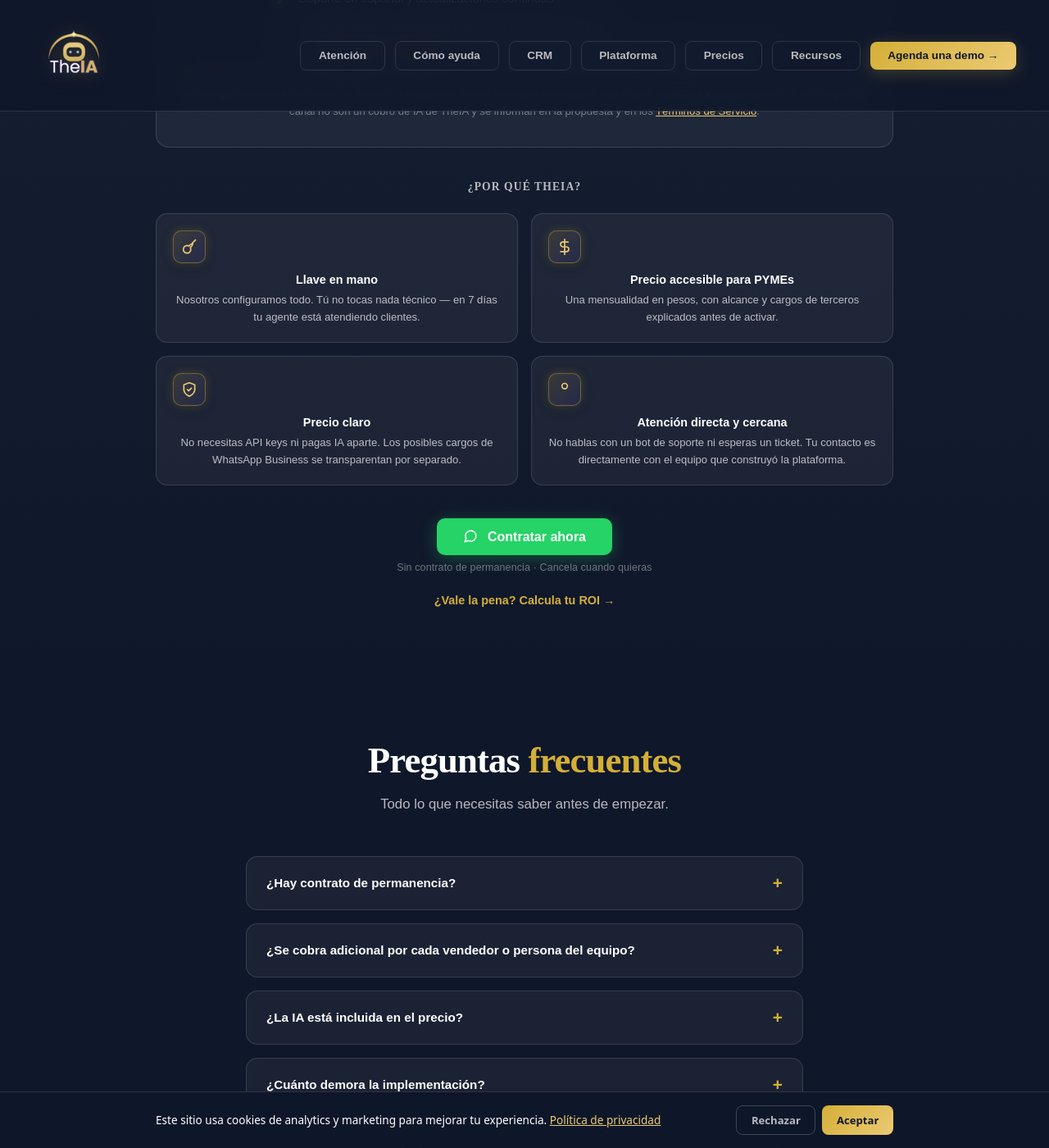
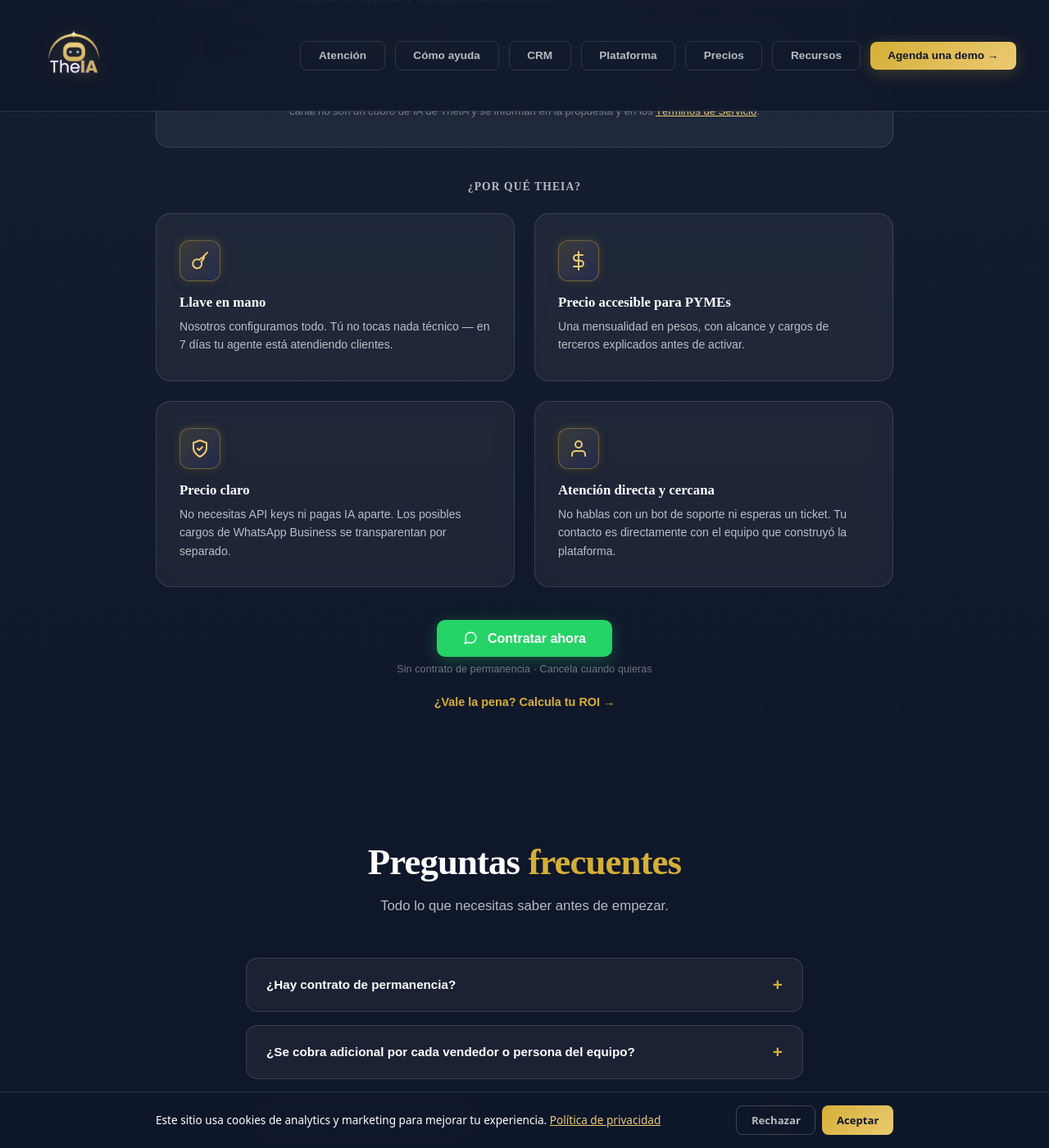
Before and after one commit to rodmera/theia-landing, a Jekyll site: the page precios.html, which Jekyll copies as it is, in a window 1280 px wide and 1400 px high, scrolled down 1119 px. Shown: the whole window at 82% size. Built offline with Jekyll 4.4.1, drawn with Linux system fonts in a browser that asks for light colours; a script that is not in the unit is left out.

Commit message:
fix(precios): reconstruir cards '¿Por qué TheIA?' con el sistema de diseño
La sección usaba divs con estilos inline ad-hoc (icono 40px, títulos
sans-serif, sin glass-card) que no seguían el patrón canónico del sitio.
Se reconstruyen con .glass-card, .piece-icon-wrap de 50px y títulos
Merriweather alineados a la izquierda con alturas uniformes. Se agrega
test de contrato test_cards_glass_tipografia_consistente que valida
icono 50px, Merriweather y tamaños de título uniformes por grid (con
contrafactual verificado).

```diff
--- a/precios.html
+++ b/precios.html
@@ -218,6 +218,21 @@
       justify-content: center;
       margin-bottom: 1rem;
       box-shadow: 0 4px 16px rgba(0, 0, 0, 0.2), 0 0 12px var(--gold-glow);
+    }
+
+    .glass-card {
+      background: var(--glass);
+      border: 1px solid var(--glass-border);
+      border-radius: 18px;
+      padding: 2rem 1.75rem;
+      backdrop-filter: blur(10px);
+      transition: all 0.25s ease;
+    }
+
+    .glass-card:hover {
+      border-color: var(--glass-border-gold);
+      transform: translateY(-4px);
+      box-shadow: 0 20px 48px rgba(0, 0, 0, 0.3), 0 0 20px var(--gold-glow);
     }
 
     .price-tagline {
@@ -472,35 +487,37 @@
 
       <div class="why-theia reveal" style="max-width:900px; margin:0 auto 2.5rem;">
         <h3 style="font-family:'Merriweather',serif; font-size:0.85rem; font-weight:700; color:var(--text-sub); margin-bottom:1.5rem; text-transform:uppercase; letter-spacing:0.08em; text-align:center;">¿Por qué TheIA?</h3>
-        <div style="display:grid; grid-template-columns:1fr 1fr; gap:1rem;">
-          <div style="background:var(--glass); border:1px solid var(--glass-border); border-radius:14px; padding:1.25rem;">
-            <div class="piece-icon-wrap" style="width:40px;height:40px;border-radius:10px;margin-bottom:0.75rem;">
-              <svg xmlns="http://www.w3.org/2000/svg" width="20" height="20" viewBox="0 0 24 24" fill="none" stroke="var(--gold-light)" stroke-width="2" stroke-linecap="round" stroke-linejoin="round"><path d="m21 2-2 2m-1.5 1.5L16 7v3.5l-2.5 2.5a5.5 5.5 0 1 1-2.12-2.12L13.88 8.38H17V6l1.5-1.5"/></svg>
+        <div style="display:grid; grid-template-columns:1fr 1fr; gap:1.5rem; align-items:stretch;">
+          <div class="glass-card" style="display:flex; flex-direction:column;">
+            <div class="piece-icon-wrap">
+              <svg xmlns="http://www.w3.org/2000/svg" width="24" height="24" viewBox="0 0 24 24" fill="none" stroke="var(--gold-light)" stroke-width="2" stroke-linecap="round" stroke-linejoin="round"><path d="m21 2-2 2m-1.5 1.5L16 7v3.5l-2.5 2.5a5.5 5.5 0 1 1-2.12-2.12L13.88 8.38H17V6l1.5-1.5"/></svg>
             </div>
-            <div style="font-weight:700; font-size:0.9rem; margin-bottom:0.4rem;">Llave en mano</div>
-            <p style="font-size:0.82rem; color:var(--text-sub); line-height:1.6;">Nosotros configuramos todo. Tú no tocas nada técnico — en 7 días tu agente está atendiendo clientes.</p>
+            <h3 style="font-family:'Merriweather',serif; font-size:1.05rem; font-weight:700; color:var(--text); margin-bottom:0.5rem; text-align:left;">Llave en mano</h3>
+            <p style="font-size:0.88rem; color:var(--text-sub); line-height:1.6; flex:1; text-align:left;">Nosotros configuramos todo. Tú no tocas nada técnico — en 7 días tu agente está atendiendo clientes.</p>
           </div>
-          <div style="background:var(--glass); border:1px solid var(--glass-border); border-radius:14px; padding:1.25rem;">
-            <div class="piece-icon-wrap" style="width:40px;height:40px;border-radius:10px;margin-bottom:0.75rem;">
-              <svg xmlns="http://www.w3.org/2000/svg" width="20" height="20" viewBox="0 0 24 24" fill="none" stroke="var(--gold-light)" stroke-width="2" stroke-linecap="round" stroke-linejoin="round"><line x1="12" y1="1" x2="12" y2="23"/><path d="M17 5H9.5a3.5 3.5 0 0 0 0 7h5a3.5 3.5 0 0 1 0 7H6"/></svg>
+          <div class="glass-card" style="display:flex; flex-direction:column;">
+            <div class="piece-icon-wrap">
+              <svg xmlns="http://www.w3.org/2000/svg" width="24" height="24" viewBox="0 0 24 24" fill="none" stroke="var(--gold-light)" stroke-width="2" stroke-linecap="round" stroke-linejoin="round"><line x1="12" y1="1" x2="12" y2="23"/><path d="M17 5H9.5a3.5 3.5 0 0 0 0 7h5a3.5 3.5 0 0 1 0 7H6"/></svg>
             </div>
-            <div style="font-weight:700; font-size:0.9rem; margin-bottom:0.4rem;">Precio accesible para PYMEs</div>
-            <p style="font-size:0.82rem; color:var(--text-sub); line-height:1.6;">Una mensualidad en pesos, con alcance y cargos de terceros explicados antes de activar.</p>
+            <h3 style="font-family:'Merriweather',serif; font-size:1.05rem; font-weight:700; color:var(--text); margin-bottom:0.5rem; text-align:left;">Precio accesible para PYMEs</h3>
+            <p style="font-size:0.88rem; color:var(--text-sub); line-height:1.6; flex:1; text-align:left;">Una mensualidad en pesos, con alcance y cargos de terceros explicados antes de activar.</p>
           </div>
-          <div style="background:var(--glass); border:1px solid var(--glass-border); border-radius:14px; padding:1.25rem;">
-            <div class="piece-icon-wrap" style="width:40px;height:40px;border-radius:10px;margin-bottom:0.75rem;">
-              <svg xmlns="http://www.w3.org/2000/svg" width="20" height="20" viewBox="0 0 24 24" fill="none" stroke="var(--gold-light)" stroke-width="2" stroke-linecap="round" stroke-linejoin="round"><path d="M12 22s8-4 8-10V5l-8-3-8 3v7c0 6 8 10 8 10z"/><polyline points="9 12 11 14 15 10"/></svg>
+          <div class="glass-card" style="display:flex; flex-direction:column;">
+            <div class="piece-icon-wrap">
+              <svg xmlns="http://www.w3.org/2000/svg" width="24" height="24" viewBox="0 0 24 24" fill="none" stroke="var(--gold-light)" stroke-width="2" stroke-linecap="round" stroke-linejoin="round"><path d="M12 22s8-4 8-10V5l-8-3-8 3v7c0 6 8 10 8 10z"/><polyline points="9 12 11 14 15 10"/></svg>
             </div>
-            <div style="font-weight:700; font-size:0.9rem; margin-bottom:0.4rem;">Precio claro</div>
-            <p style="font-size:0.82rem; color:var(--text-sub); line-height:1.6;">No necesitas API keys ni pagas IA aparte. Los posibles cargos de WhatsApp Business se transparentan por separado.</p>
+            <h3 style="font-family:'Merriweather',serif; font-size:1.05rem; font-weight:700; color:var(--text); margin-bottom:0.5rem; text-align:left;">Precio claro</h3>
+            <p style="font-size:0.88rem; color:var(--text-sub); line-height:1.6; flex:1; text-align:left;">No necesitas API keys ni pagas IA aparte. Los posibles cargos de WhatsApp Business se transparentan por separado.</p>
           </div>
-          <div style="background:var(--glass); border:1px solid var(--glass-border); border-radius:14px; padding:1.25rem;">
-            <div class="piece-icon-wrap" style="width:40px;height:40px;border-radius:10px;margin-bottom:0.75rem;">
-              <svg xmlns="http://www.w3.org/2000/svg" width="20" height="20" viewBox="0 0 24 24" fill="none" stroke="var(--gold-light)" stroke-width="2" stroke-linecap="round" stroke-linejoin="round"><path d="20 21v-2a4 4 0 0 0-4-4H8a4 4 0 0 0-4 4v2"/><circle cx="12" cy="7" r="4"/></svg>
+          <div class="glass-card" style="display:flex; flex-direction:column;">
+            <div class="piece-icon-wrap">
+              <svg xmlns="http://www.w3.org/2000/svg" width="24" height="24" viewBox="0 0 24 24" fill="none" stroke="var(--gold-light)" stroke-width="2" stroke-linecap="round" stroke-linejoin="round"><path d="M20 21v-2a4 4 0 0 0-4-4H8a4 4 0 0 0-4 4v2"/><circle cx="12" cy="7" r="4"/></svg>
             </div>
-            <div style="font-weight:700; font-size:0.9rem; margin-bottom:0.4rem;">Atención directa y cercana</div>
-            <p style="font-size:0.82rem; color:var(--text-sub); line-height:1.6;">No hablas con un bot de soporte ni esperas un ticket. Tu contacto es directamente con el equipo que construyó la plataforma.</p>
+            <h3 style="font-family:'Merriweather',serif; font-size:1.05rem; font-weight:700; color:var(--text); margin-bottom:0.5rem; text-align:left;">Atención directa y cercana</h3>
+            <p style="font-size:0.88rem; color:var(--text-sub); line-height:1.6; flex:1; text-align:left;">No hablas con un bot de soporte ni esperas un ticket. Tu contacto es directamente con el equipo que construyó la plataforma.</p>
           </div>
+        </div>
+      </div>
         </div>
       </div>
 
```
Also changed, not shown: tests/test_design_contract.py (+38 -0 lines).
